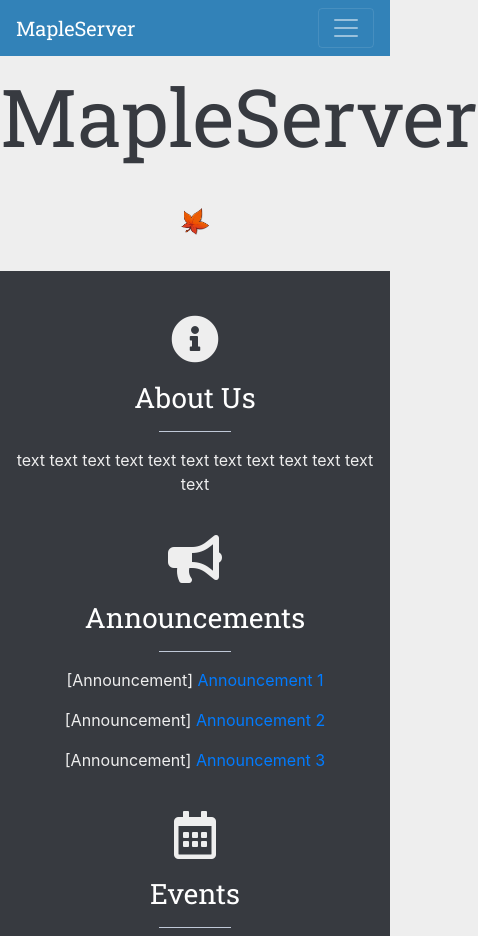
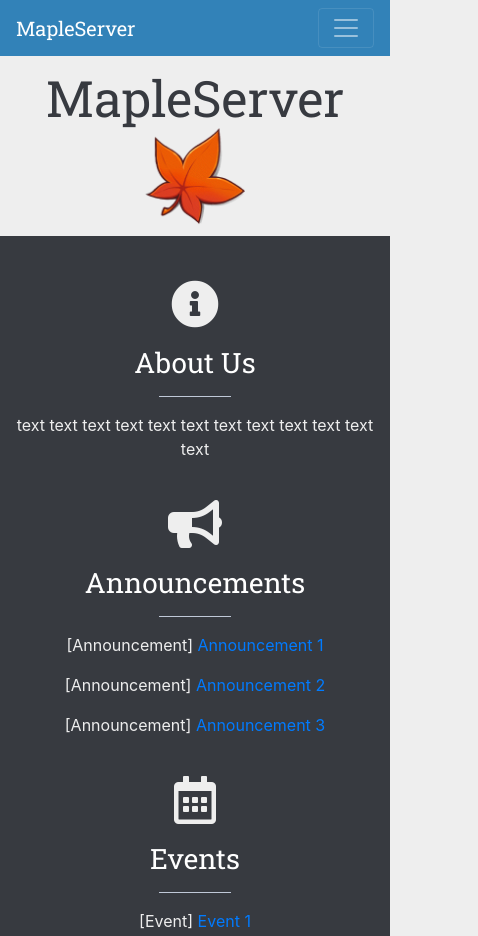
Before and after one commit to xirengfx/boostrapms, a plain HTML site: page index.html in a window 390 px wide. Shown: the top 936 px of the page, 478 px wide, since content can reach past the window. Drawn offline with nearby package versions, Linux system fonts and the light colour scheme.

Commit message:
Add files via upload

```diff
--- a/css/styles.css
+++ b/css/styles.css
@@ -45,8 +45,15 @@ hr {
   color: #373a40;
 }
 
+/* If the screen size is 601px wide or more, set the font-size of <div> to 80px */
+@media screen and (max-width: 600px) {
+  .server-name {
+    font-size: 50px;
+  }
+}
+
 .leaf-img {
-  width: 7%;
+  width: 100px;
 }
 
 /* Server Info */
```
